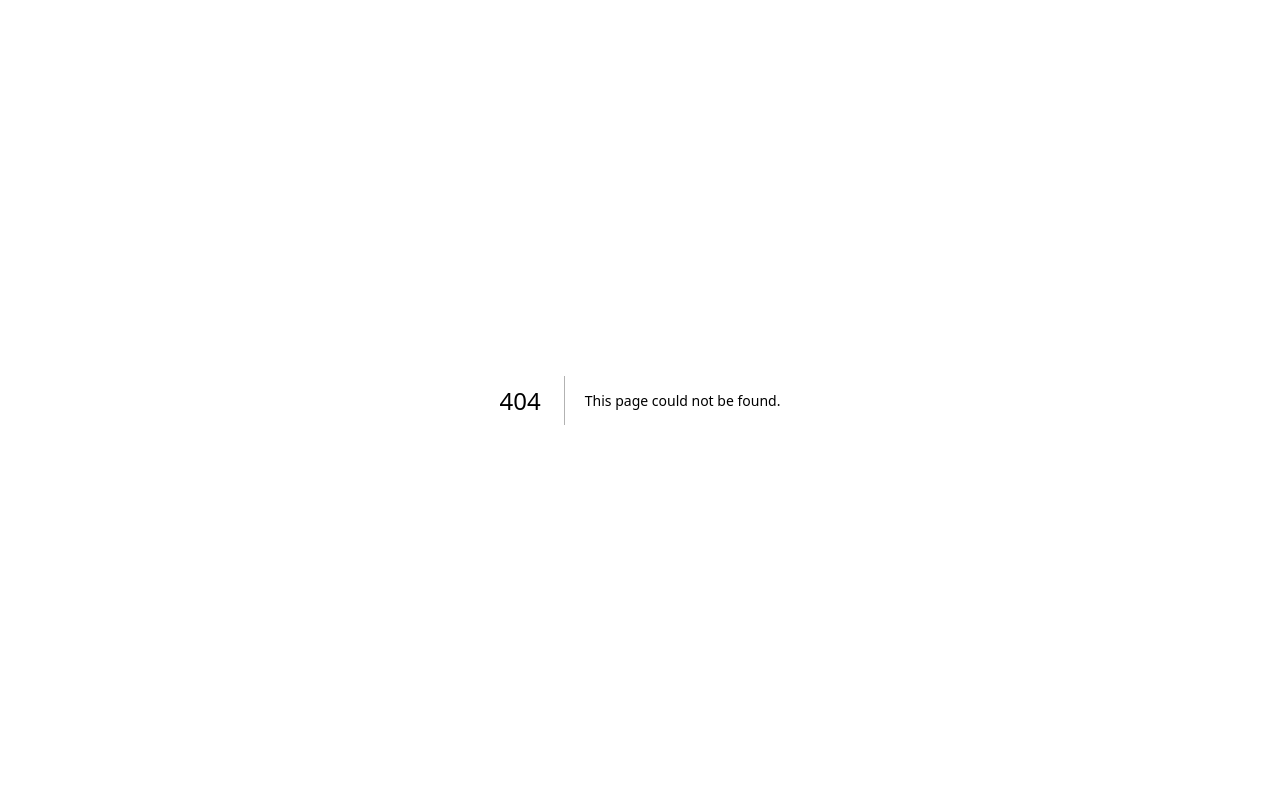
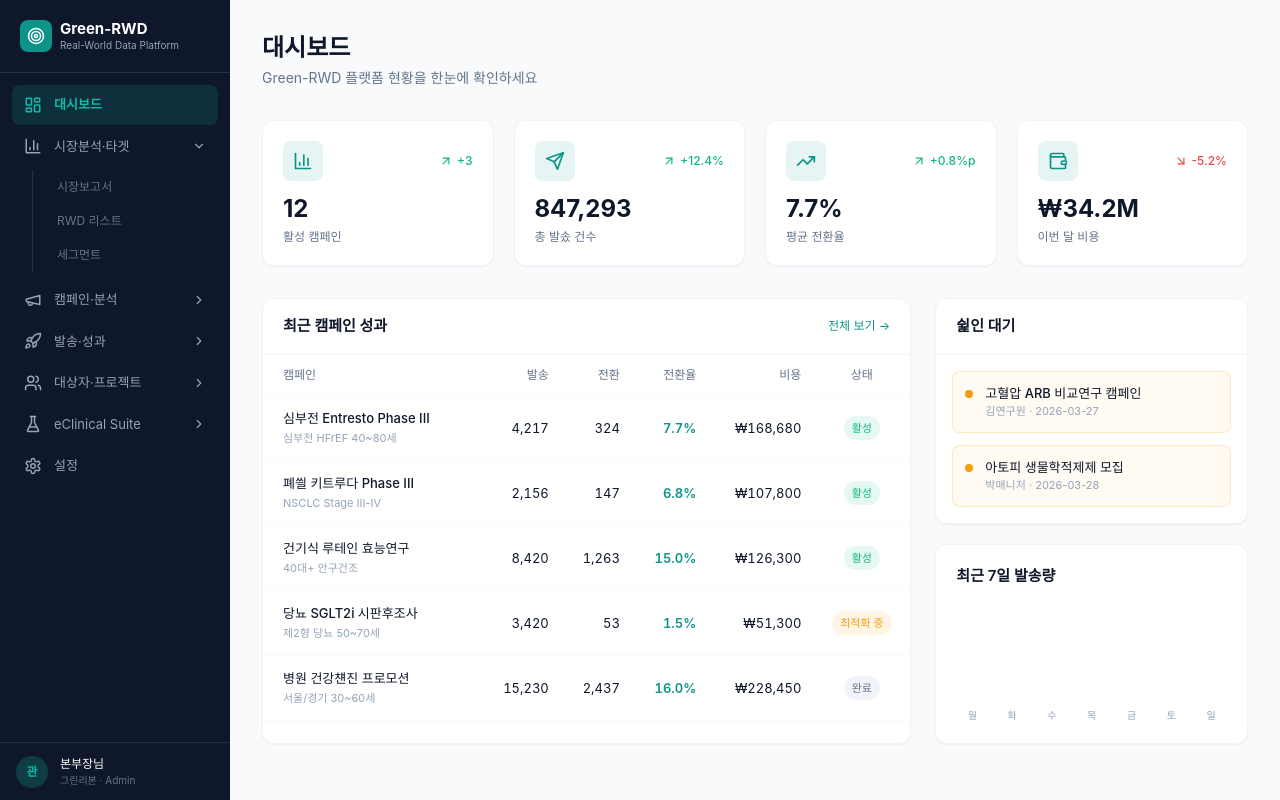
Before and after one commit to Mandarin-Kim/green-rwd, a Next.js app: page /dashboard in a window 1280 px wide. Before the commit this address had no page. Built offline with nearby package versions, Linux system fonts and the light colour scheme.

Commit message:
Add src/app/dashboard/page.tsx

```diff
--- /dev/null
+++ b/src/app/dashboard/page.tsx
@@ -0,0 +1,137 @@
+'use client'
+
+import { BarChart3, Send, TrendingUp, Wallet, ArrowUpRight, ArrowDownRight } from 'lucide-react'
+
+const kpis = [
+  { label: '활성 캠페인', value: '12', change: '+3', up: true, icon: <BarChart3 size={20} /> },
+  { label: '총 발솠 건수', value: '847,293', change: '+12.4%', up: true, icon: <Send size={20} /> },
+  { label: '평균 전환율', value: '7.7%', change: '+0.8%p', up: true, icon: <TrendingUp size={20} /> },
+  { label: '이번 달 비용', value: '₩34.2M', change: '-5.2%', up: false, icon: <Wallet size={20} /> },
+]
+
+const recentCampaigns = [
+  { name: '심부전 Entresto Phase III', segment: '심부전 HFrEF 40~80세', sent: 4217, converted: 324, rate: '7.7%', cost: '₩168,680', status: '활성' },
+  { name: '폐씔 키트루다 Phase III', segment: 'NSCLC Stage III-IV', sent: 2156, converted: 147, rate: '6.8%', cost: '₩107,800', status: '활성' },
+  { name: '건기식 루테인 효능연구', segment: '40대+ 안구건조', sent: 8420, converted: 1263, rate: '15.0%', cost: '₩126,300', status: '활성' },
+  { name: '당뇨 SGLT2i 시판후조사', segment: '제2형 당뇨 50~70세', sent: 3420, converted: 53, rate: '1.5%', cost: '₩51,300', status: '최적화 중' },
+  { name: '병원 건강첀진 프로모션', segment: '서울/경기 30~60세', sent: 15230, converted: 2437, rate: '16.0%', cost: '₩228,450', status: '완료' },
+]
+
+const pendingApprovals = [
+  { name: '고혈압 ARB 비교연구 캠페인', requester: '김연구원', date: '2026-03-27' },
+  { name: '아토피 생물학적제제 모집', requester: '박매니저', date: '2026-03-28' },
+]
+
+export default function DashboardPage() {
+  return (
+    <div className="p-8">
+      <div className="mb-8">
+        <h1 className="text-2xl font-bold text-navy">대시보드</h1>
+        <p className="text-sm text-slate-500 mt-1">Green-RWD 플랫폼 현황을 한눈에 확인하세요</p>
+      </div>
+
+      {/* KPI Cards */}
+      <div className="grid grid-cols-4 gap-5 mb-8">
+        {kpis.map(kpi => (
+          <div key={kpi.label} className="bg-white rounded-xl p-5 shadow-sm border border-slate-100">
+            <div className="flex items-center justify-between mb-3">
+              <div className="w-10 h-10 rounded-lg bg-primary/10 flex items-center justify-center text-primary">
+                {kpi.icon}
+              </div>
+              <span className={`flex items-center gap-1 text-xs font-medium ${kpi.up ? 'text-success' : 'text-danger'}`}>
+                {kpi.up ? <ArrowUpRight size={14} /> : <ArrowDownRight size={14} />}
+                {kpi.change}
+              </span>
+            </div>
+            <p className="text-2xl font-bold text-navy">{kpi.value}</p>
+            <p className="text-xs text-slate-500 mt-1">{kpi.label}</p>
+          </div>
+        ))}
+      </div>
+
+      <div className="grid grid-cols-3 gap-6">
+        {/* Recent Campaigns */}
+        <div className="col-span-2 bg-white rounded-xl shadow-sm border border-slate-100">
+          <div className="px-5 py-4 border-b border-slate-100 flex items-center justify-between">
+            <h2 className="font-semibold text-[15px]">최근 캠페인 성과</h2>
+            <a href="/dashboard/campaigns" className="text-xs text-primary hover:underline">전체 보기 →</a>
+          </div>
+          <div className="overflow-x-auto">
+            <table className="w-full text-sm">
+              <thead>
+                <tr className="text-xs text-slate-500 border-b border-slate-50">
+                  <th className="text-left px-5 py-3 font-medium">캠페인</th>
+                  <th className="text-right px-3 py-3 font-medium">발송</th>
+                  <th className="text-right px-3 py-3 font-medium">전환</th>
+                  <th className="text-right px-3 py-3 font-medium">전환율</th>
+                  <th className="text-right px-3 py-3 font-medium">비용</th>
+                  <th className="text-center px-3 py-3 font-medium">상태</th>
+                </tr>
+              </thead>
+              <tbody>
+                {recentCampaigns.map(c => (
+                  <tr key={c.name} className="border-b border-slate-50 hover:bg-slate-50/50 transition-colors">
+                    <td className="px-5 py-3">
+                      <p className="font-medium text-navy text-[13px]">{c.name}</p>
+                      <p className="text-[11px] text-slate-400">{c.segment}</p>
+                    </td>
+                    <td className="text-right px-3 py-3 text-[13px] tabular-nums">{c.sent.toLocaleString()}</td>
+                    <td className="text-right px-3 py-3 text-[13px] tabular-nums">{c.converted.toLocaleString()}</td>
+                    <td className="text-right px-3 py-3 text-[13px] font-semibold text-primary tabular-nums">{c.rate}</td>
+                    <td className="text-right px-3 py-3 text-[13px] tabular-nums">{c.cost}</td>
+                    <td className="text-center px-3 py-3">
+                      <span className={`inline-block px-2 py-0.5 rounded-full text-[11px] font-medium ${
+                        c.status === '활성' ? 'bg-success/10 text-success' :
+                        c.status === '완료' ? 'bg-slate-100 text-slate-500' :
+                        'bg-accent/10 text-accent'
+                      }`}>{c.status}</span>
+                    </td>
+                  </tr>
+                ))}
+              </tbody>
+            </table>
+          </div>
+        </div>
+
+        {/* Pending + Quick Actions */}
+        <div className="space-y-5">
+          {/* Pending Approvals */}
+          <div className="bg-white rounded-xl shadow-sm border border-slate-100">
+            <div className="px-5 py-4 border-b border-slate-100">
+              <h2 className="font-semibold text-[15px]">쉹인 대기</h2>
+            </div>
+            <div className="p-4 space-y-3">
+              {pendingApprovals.map(a => (
+                <div key={a.name} className="flex items-start gap-3 p-3 rounded-lg bg-accent/5 border border-accent/20">
+                  <div className="w-2 h-2 rounded-full bg-accent mt-1.5 flex-shrink-0" />
+                  <div className="flex-1 min-w-0">
+                    <p className="text-[13px] font-medium text-navy truncate">{a.name}</p>
+                    <p className="text-[11px] text-slate-400">{a.requester} · {a.date}</p>
+                  </div>
+                </div>
+              ))}
+            </div>
+          </div>
+
+          {/* Sending Volume Chart (CSS bars) */}
+          <div className="bg-white rounded-xl shadow-sm border border-slate-100 p-5">
+            <h2 className="font-semibold text-[15px] mb-4">최근 7일 발송량</h2>
+            <div className="flex items-end gap-2 h-[120px]">
+              {[65, 78, 92, 45, 88, 72, 95].map((v, i) => (
+                <div key={i} className="flex-1 flex flex-col items-center gap-1">
+                  <div
+                    className="w-full rounded-t-md bg-primary/80 hover:bg-primary transition-colors"
+                    style={{ height: `${v}%` }}
+                  />
+                  <span className="text-[10px] text-slate-400">
+                    {['월','화','수','목','금','토','일'][i]}
+                  </span>
+                </div>
+              ))}
+            </div>
+          </div>
+        </div>
+      </div>
+    </div>
+  )
+}
```
